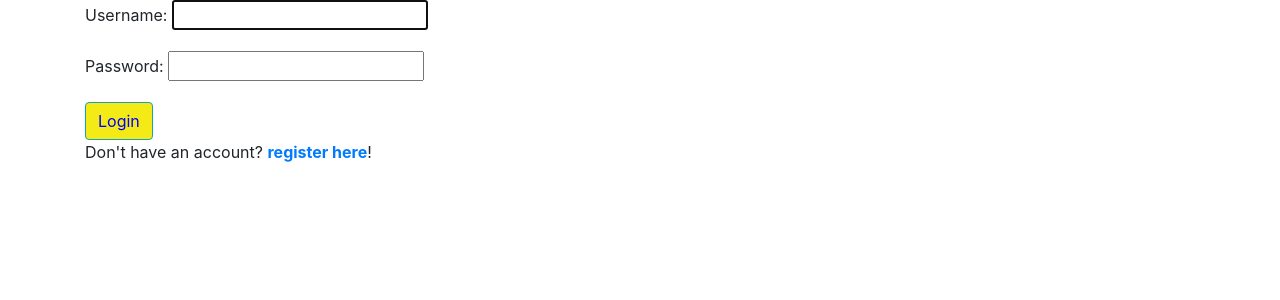
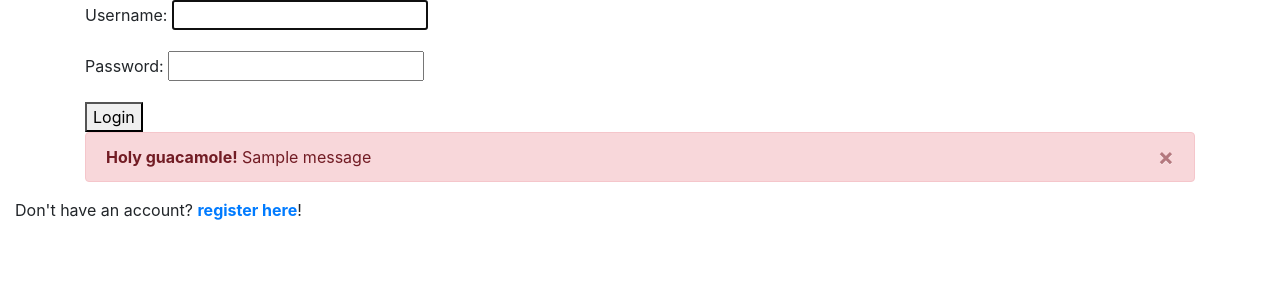
Before and after one commit to kpakula/django-pepper, a Django app: page /app/login/ in a window 1280 px wide. Shown: the top 300 px of the page. Run offline with Django 3.2, Linux system fonts and the light colour scheme; tables that the repository leaves empty hold one stand-in row (values such as "Sample post"); one stand-in notice (Sample message) is shown; parts of the project's set-up code (start-up, migrations or seed data) failed here and were passed over; some libraries are stand-ins or nearby versions.

Commit message:
Created redirect and added message

```diff
--- a/app/views.py
+++ b/app/views.py
@@ -12,6 +12,8 @@ def index(request):
 
 
 def register(request):
+    if request.user.is_authenticated:
+        return redirect('/app/home')
     if request.method == 'POST':
         form = UserCreationForm(request.POST)
         if form.is_valid():
@@ -20,7 +22,7 @@ def register(request):
             raw_password = form.cleaned_data.get('password1')
             user = authenticate(username=username, password=raw_password)
             auth_login(request, user)
-            return redirect('/')
+            return redirect('/app/profile')
     else:
         form = UserCreationForm()
 
@@ -38,11 +40,11 @@ def login(request):
             user = authenticate(username=username, password=password)
             if user is not None:
                 auth_login(request, user)
-                return redirect('/app/')
+                return redirect('/app/home')
             else:
-                return HttpResponse("Hello, it's pepper.");
+                messages.error(request, "Invalid login or password")
         else:
-            return HttpResponse("Hello, it's pepper.");
+            messages.error(request, "Invalid login or password")
 
     form = AuthenticationForm()
     return render(request, 'login.html', {'form': form})
--- a/templates/login.html
+++ b/templates/login.html
@@ -4,12 +4,23 @@
 
 {% block content %}
 
-    <div class="container">
-        <form method="POST">
+<div class="container">
+    <form method="POST">
         {% csrf_token %}
         {{form.as_p}}
-            <button style="background-color:#F4EB16; color:blue" class="btn btn-outline-info" type="submit">Login</button>
-        </form>
-        Don't have an account? <a href="/app/register" target="blank"><strong>register here</strong></a>!
+        <button type="submit">Login</button>
+    </form>
+    {% if messages %}
+    {% for message in messages %}
+    <div class="alert alert-danger alert-dismissible fade show" role="alert">
+        <strong>Holy guacamole!</strong> {{message}}
+        <button type="button" class="close" data-dismiss="alert" aria-label="Close">
+            <span aria-hidden="true">&times;</span>
+        </button>
     </div>
+</div>
+    {% endfor %}
+    {% endif %}
+    Don't have an account? <a href="/app/register" target="blank"><strong>register here</strong></a>!
+</div>
 {% endblock %}
```
